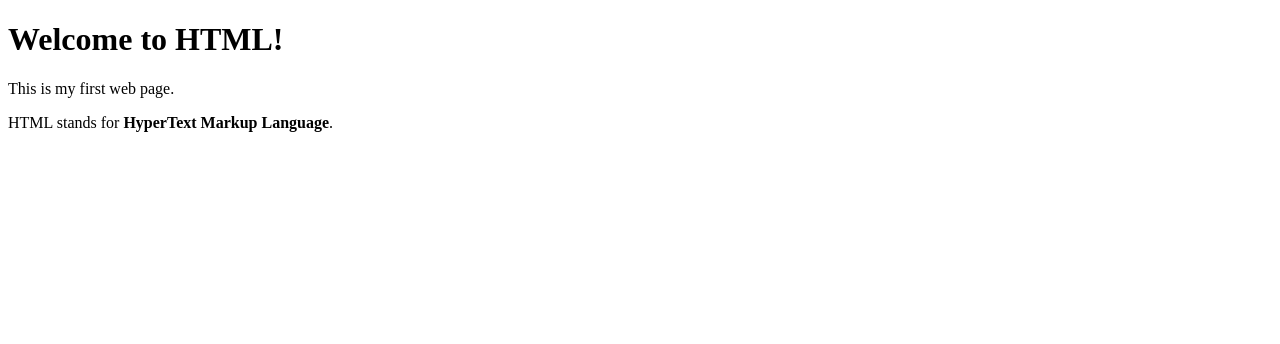
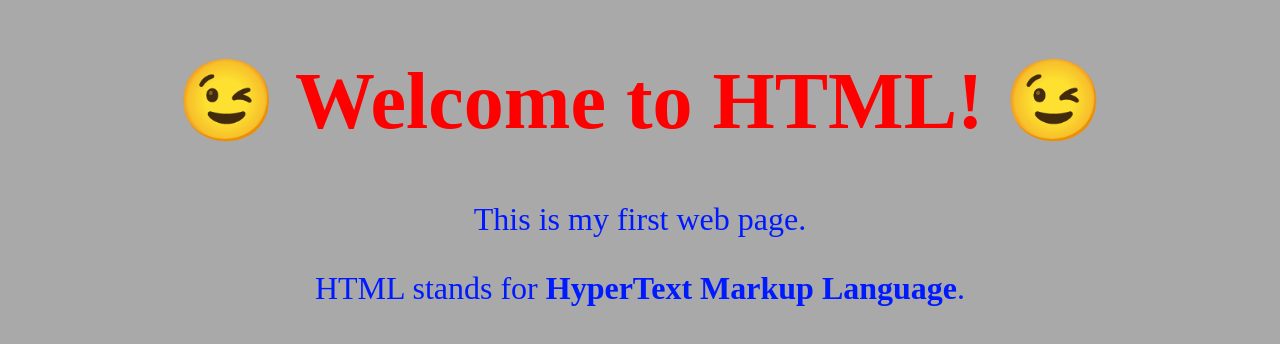
Before and after one commit to Vishnudevverse/FSD, a plain HTML site: page 23_7_2025/index.html in a window 1280 px wide. Drawn offline with Linux system fonts and the light colour scheme.

Commit message:
finished

```diff
--- a/23_7_2025/index.html
+++ b/23_7_2025/index.html
@@ -2,9 +2,11 @@
 <html>
   <head>
     <title>My First Web Page</title>
+    <meta name="viewport" content="width=device-width, initial-scale=1.0" />
+    <link rel="stylesheet" href="styles.css" />
   </head>
   <body>
-    <h1>Welcome to HTML!</h1>
+    <h1>😉 Welcome to HTML! 😉</h1>
     <p>This is my first web page.</p>
     <p>HTML stands for <strong>HyperText Markup Language</strong>.</p>
   </body>
--- /dev/null
+++ b/23_7_2025/styles.css
@@ -0,0 +1,15 @@
+* {
+  text-align: center;
+  background-color: darkgray;
+}
+
+h1 {
+  font-size: 5em;
+  max-lines: 1;
+  color: rgb(255, 0, 0);
+}
+
+p {
+  color: rgb(0, 26, 255);
+  font-size: 2em;
+}
```
